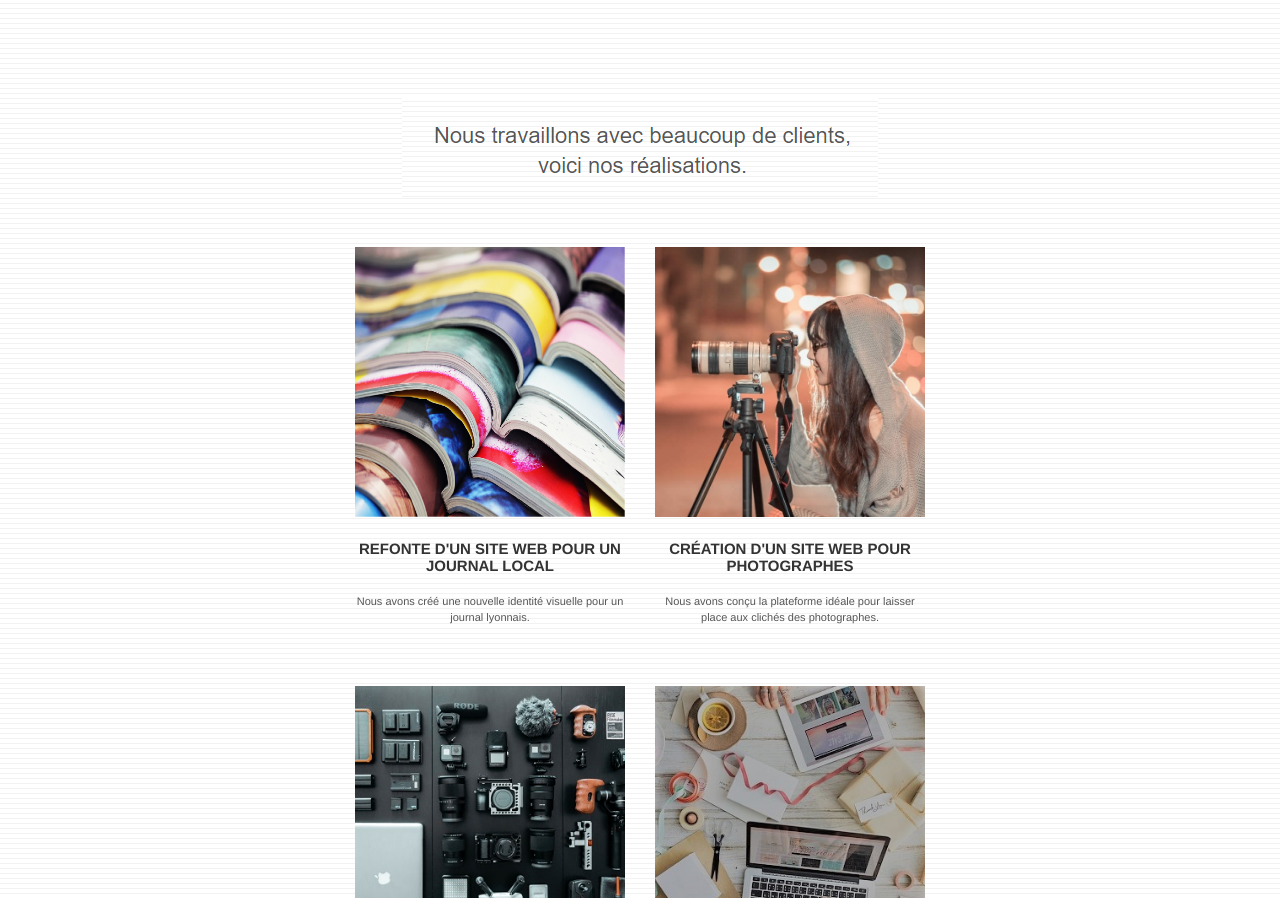
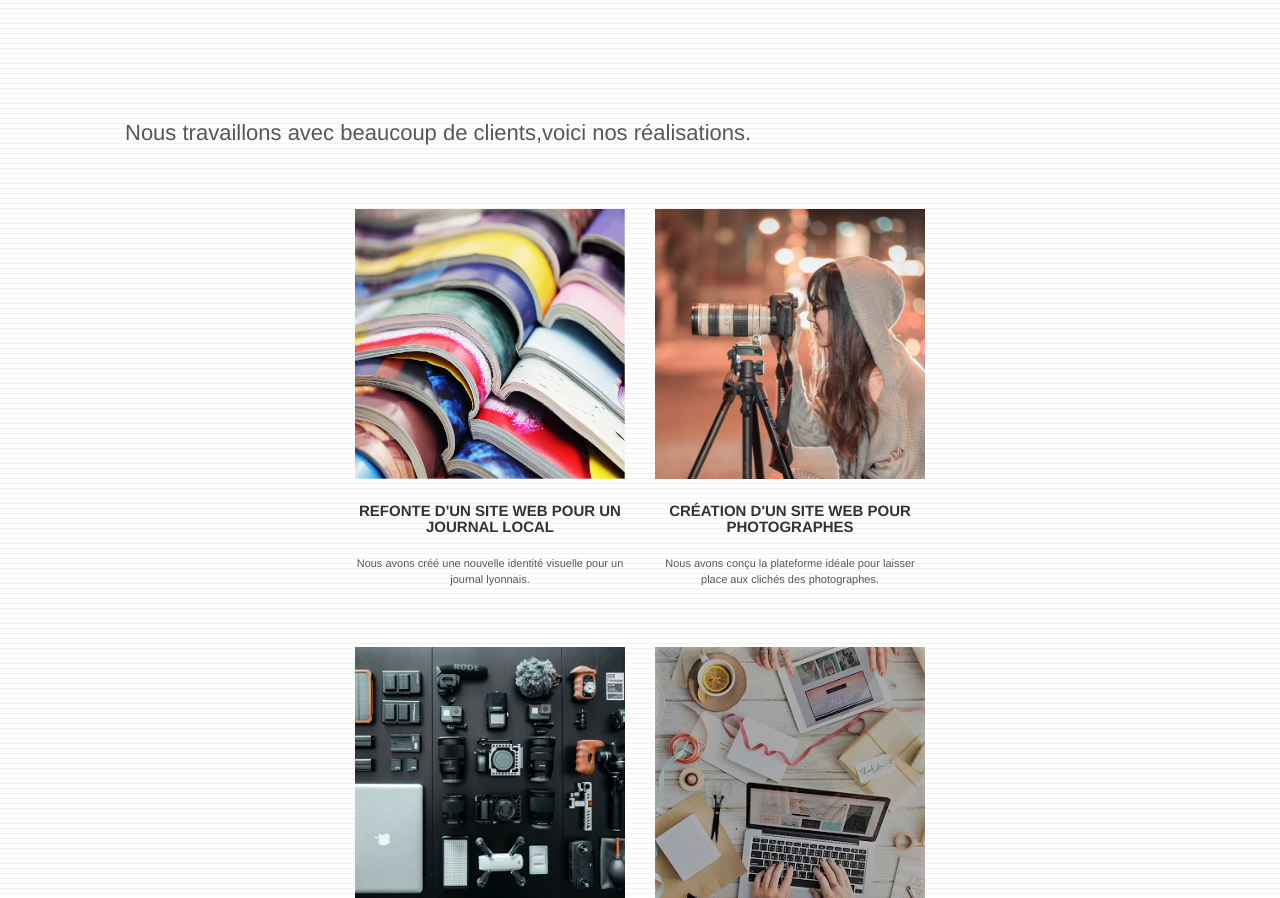
Before and after one commit to sarakiass/SaraKiass_4_14032022, a plain HTML site: page index.html in a window 1280 px wide. Shown: the part 1707-2605 px from the top of the page. Drawn offline with Linux system fonts and the light colour scheme.

Commit message:
transformer l'image en texte

```diff
--- a/index.html
+++ b/index.html
@@ -161,9 +161,10 @@
 <div class="bloc bgc-white bg-lines-h2-bg bg-repeat l-bloc" id="bloc-4-portfolio">
 	<div class="container bloc-lg">
 		<div class="row">
-			<div class="col-sm-12 text-center">
+			<h2>Nous travaillons avec beaucoup de clients,voici nos réalisations.</h2>
+		<!--<div class="col-sm-12 text-center">
 				<img alt="agence web, agence web paris, web design paris, stratégie web" src="img/title2.png" />
-			</div>
+			</div>-->
 		</div>
 		<div class="row tight-width-whitespace portfolio-row">
 			<div class="col-sm-6">
```
